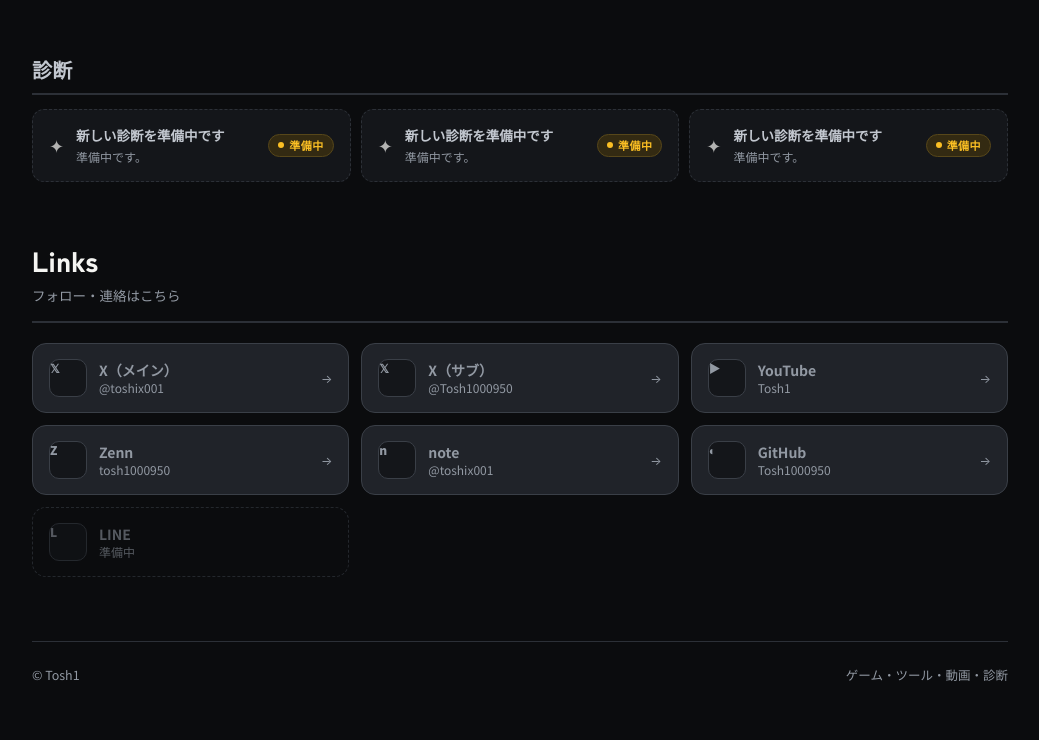
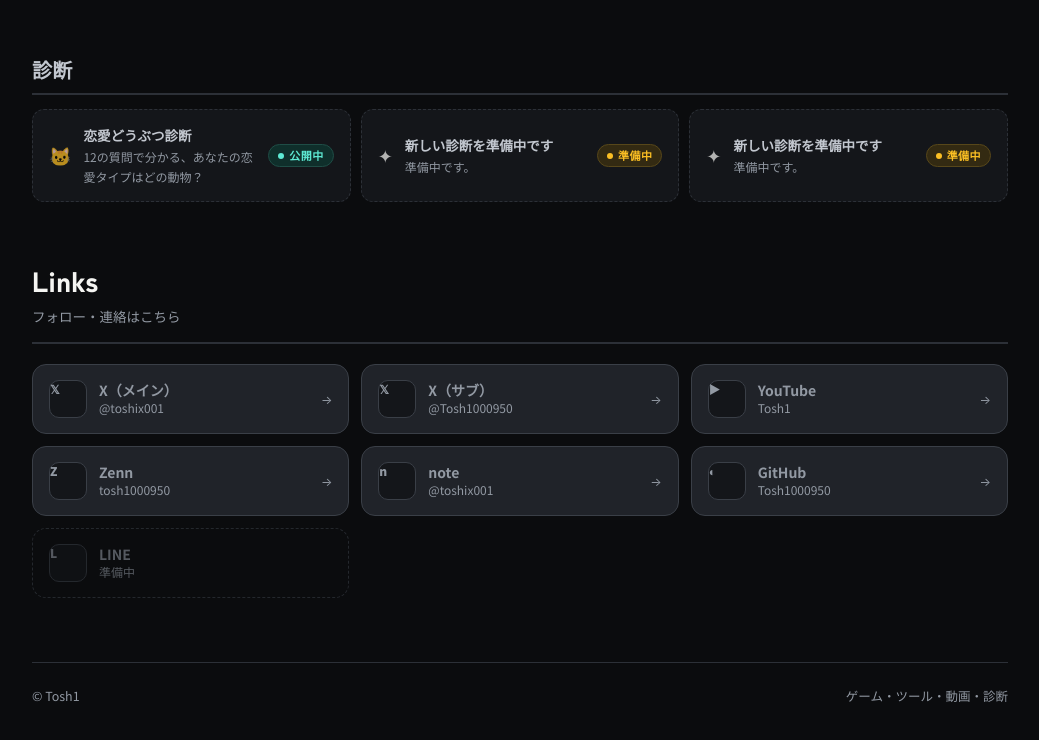
Before and after one commit to Tosh1000950/Tosh1000950.github.io, a plain HTML site: page index.html in a window 1280 px wide. Shown: the part 2626-3366 px from the top of the page, without its empty margins (120-1159 px from the left). Drawn offline with Linux system fonts and the light colour scheme.

Commit message:
恋愛どうぶつ診断を公開

```diff
--- a/index.html
+++ b/index.html
@@ -357,14 +357,14 @@
   <section id="shindan" aria-labelledby="shindan-h">
     <div class="sec-head small"><h2 id="shindan-h">診断</h2></div>
     <div class="diag-grid">
-      <article class="diag-card">
-        <span class="diag-icon" aria-hidden="true">✦</span>
+      <a class="diag-card" href="shindan/animal-love/" style="text-decoration:none;">
+        <span class="diag-icon" aria-hidden="true">🐱</span>
         <div class="diag-text">
-          <h3>新しい診断を準備中です</h3>
-          <p>準備中です。</p>
+          <h3>恋愛どうぶつ診断</h3>
+          <p>12の質問で分かる、あなたの恋愛タイプはどの動物？</p>
         </div>
-        <span class="badge badge-prep">準備中</span>
-      </article>
+        <span class="badge badge-live">公開中</span>
+      </a>
       <article class="diag-card">
         <span class="diag-icon" aria-hidden="true">✦</span>
         <div class="diag-text">
```
